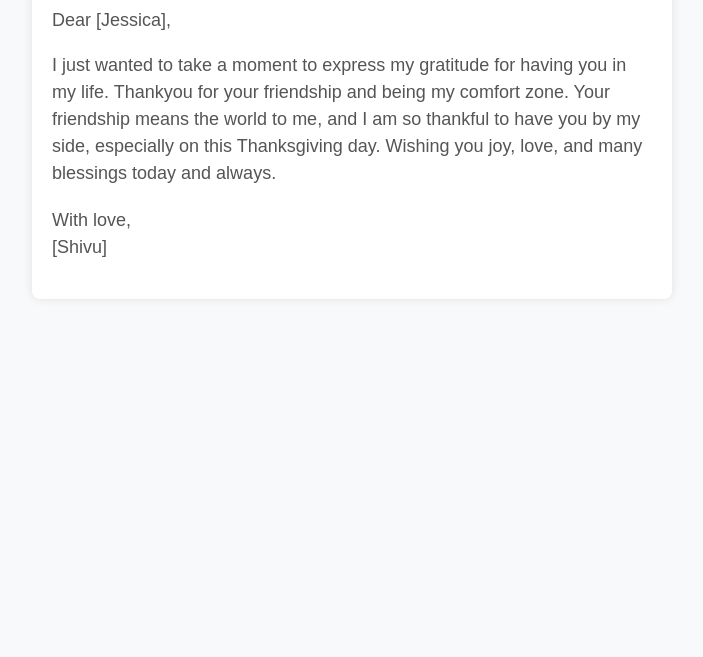
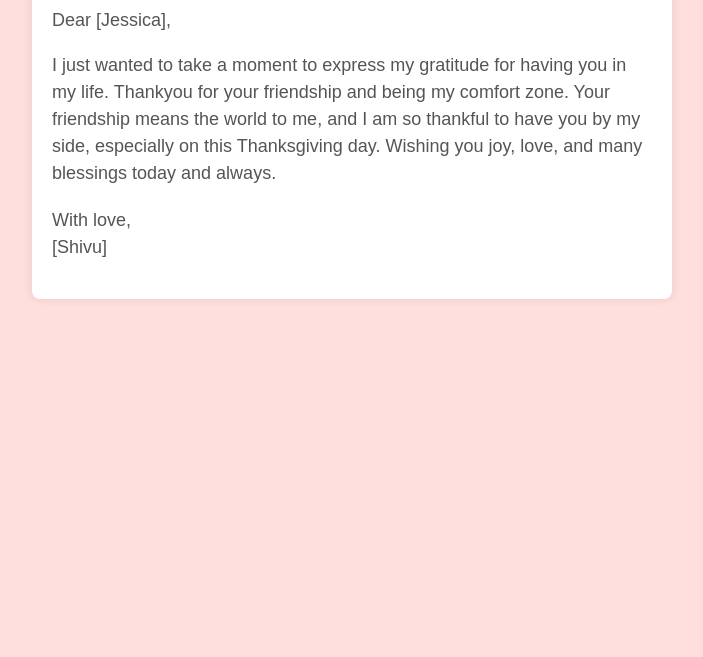
Before and after one commit to arcoiris0808/jessica, a plain HTML site: page index.html in a window 1280 px wide. Shown: the part 143-800 px from the top of the page, without its empty margins (288-991 px from the left). Drawn offline with Linux system fonts and the light colour scheme.

Commit message:
Update styles.css

```diff
--- a/styles.css
+++ b/styles.css
@@ -1,6 +1,6 @@
 body {
     font-family: Arial, sans-serif;
-    background-color: #f8f9fa;
+    background-color: #ffdede;
     margin: 0;
     padding: 0;
 }
```
